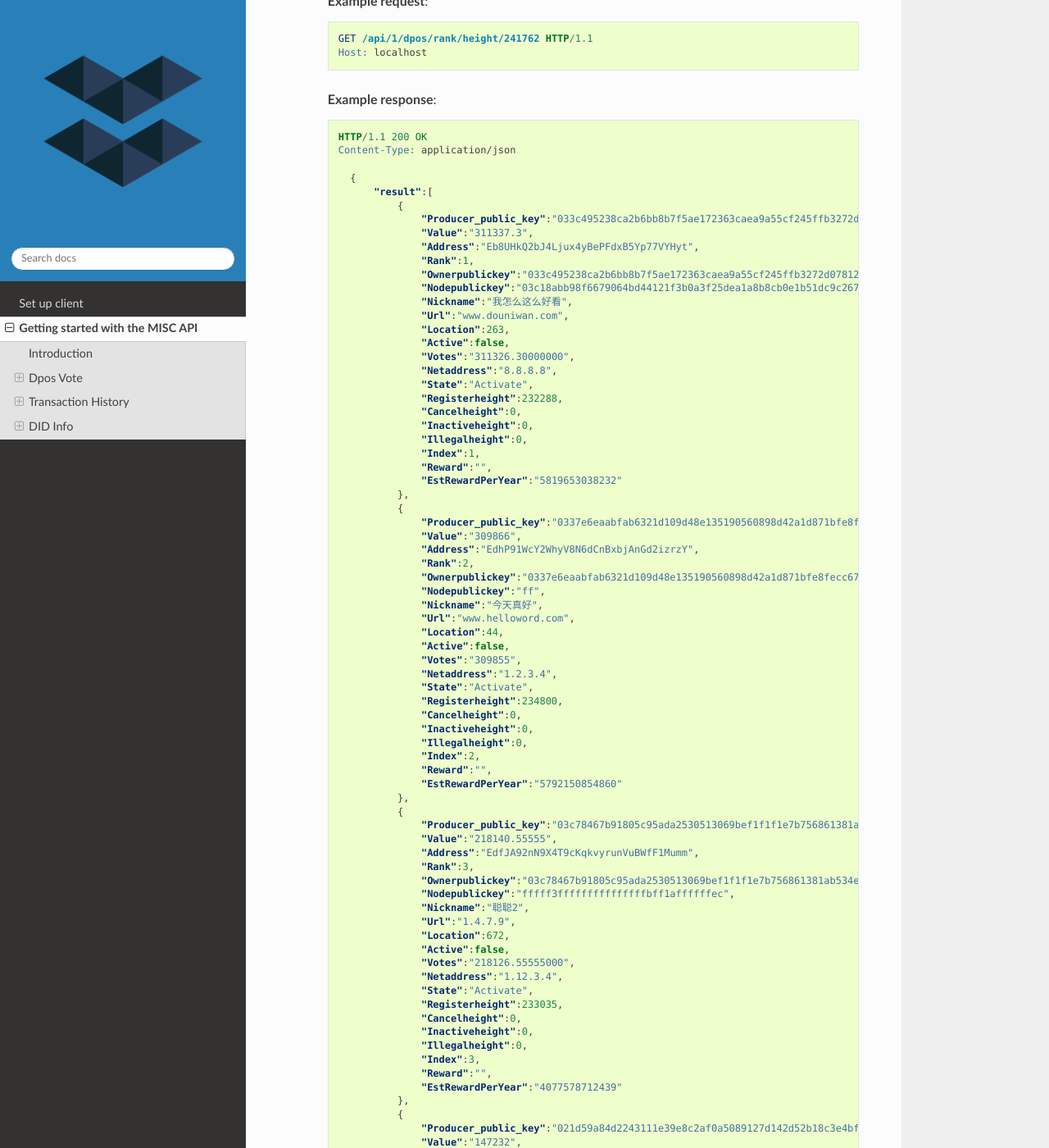
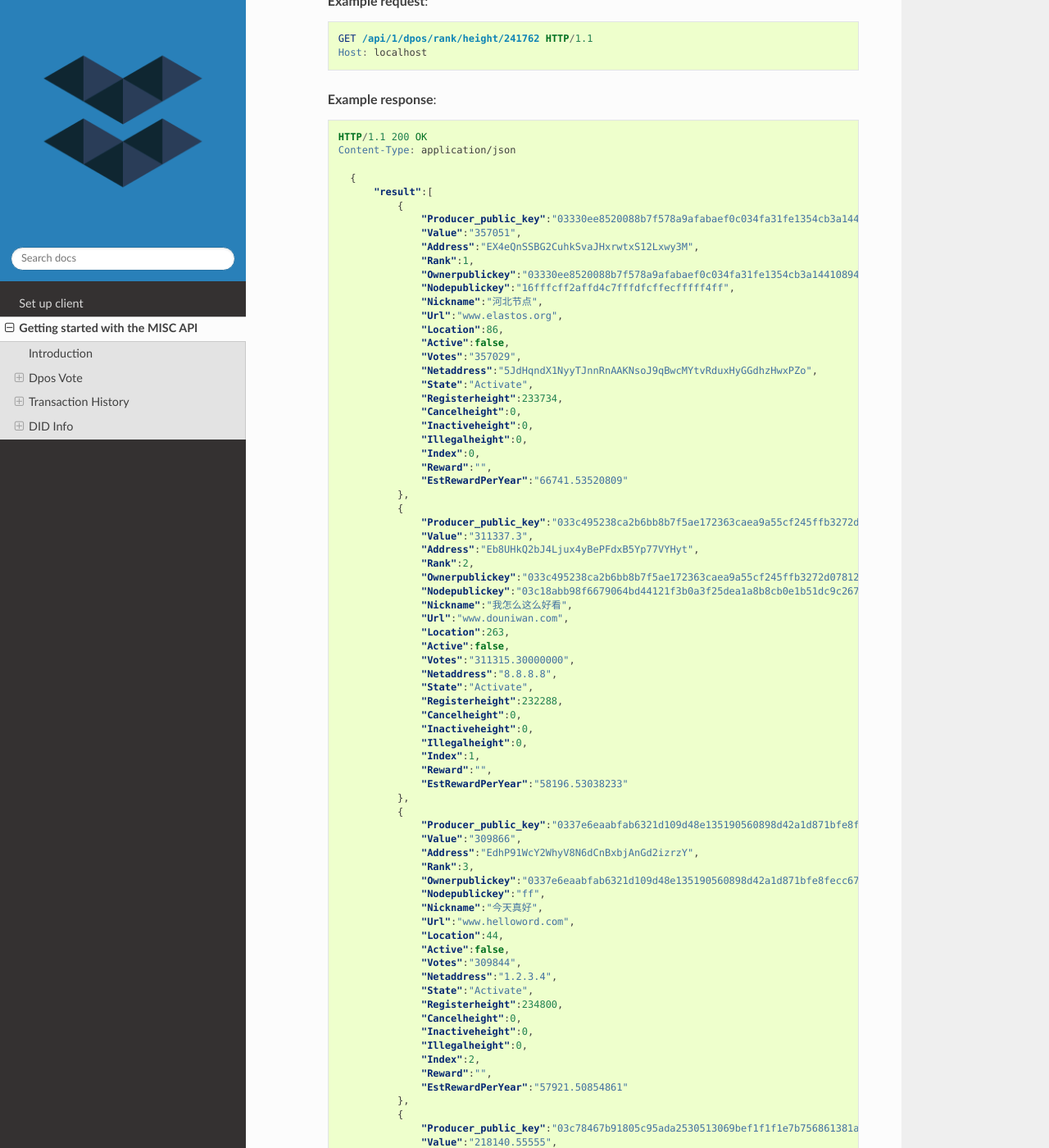
Before and after one commit to elastos/Elastos.ORG.API.Misc, a Sphinx documentation site: the page built from docs/api_guide.rst, in a window 1280 px wide and 1400 px high, scrolled down 3308 px. Shown: the whole window at 82% size. Built offline with Sphinx 7.4.7 and the Read the Docs theme 2.0.0, drawn with Linux system fonts in a browser that asks for light colours; some of the changed text lies outside the part shown.

Commit message:
Minor fix

```diff
--- a/docs/api_guide.rst
+++ b/docs/api_guide.rst
@@ -190,17 +190,39 @@ rank list of producer
             {
                 "result":[
                     {
+                        "Producer_public_key":"03330ee8520088b7f578a9afabaef0c034fa31fe1354cb3a14410894f974132800",
+                        "Value":"357051",
+                        "Address":"EX4eQnSSBG2CuhkSvaJHxrwtxS12Lxwy3M",
+                        "Rank":1,
+                        "Ownerpublickey":"03330ee8520088b7f578a9afabaef0c034fa31fe1354cb3a14410894f974132800",
+                        "Nodepublickey":"16fffcff2affd4c7fffdfcffecfffff4ff",
+                        "Nickname":"河北节点",
+                        "Url":"www.elastos.org",
+                        "Location":86,
+                        "Active":false,
+                        "Votes":"357029",
+                        "Netaddress":"5JdHqndX1NyyTJnnRnAAKNsoJ9qBwcMYtvRduxHyGGdhzHwxPZo",
+                        "State":"Activate",
+                        "Registerheight":233734,
+                        "Cancelheight":0,
+                        "Inactiveheight":0,
+                        "Illegalheight":0,
+                        "Index":0,
+                        "Reward":"",
+                        "EstRewardPerYear":"66741.53520809"
+                    },
+                    {
                         "Producer_public_key":"033c495238ca2b6bb8b7f5ae172363caea9a55cf245ffb3272d078126b1fe3e7cd",
                         "Value":"311337.3",
                         "Address":"Eb8UHkQ2bJ4Ljux4yBePFdxB5Yp77VYHyt",
-                        "Rank":1,
+                        "Rank":2,
                         "Ownerpublickey":"033c495238ca2b6bb8b7f5ae172363caea9a55cf245ffb3272d078126b1fe3e7cd",
                         "Nodepublickey":"03c18abb98f6679064bd44121f3b0a3f25dea1a8b8cb0e1b51dc9c26729f07ddc9",
                         "Nickname":"我怎么这么好看",
                         "Url":"www.douniwan.com",
                         "Location":263,
                         "Active":false,
-                        "Votes":"311326.30000000",
+                        "Votes":"311315.30000000",
                         "Netaddress":"8.8.8.8",
                         "State":"Activate",
                         "Registerheight":232288,
@@ -209,20 +231,20 @@ rank list of producer
                         "Illegalheight":0,
                         "Index":1,
                         "Reward":"",
-                        "EstRewardPerYear":"5819653038232"
+                        "EstRewardPerYear":"58196.53038233"
                     },
                     {
                         "Producer_public_key":"0337e6eaabfab6321d109d48e135190560898d42a1d871bfe8fecc67f4c3992250",
                         "Value":"309866",
                         "Address":"EdhP91WcY2WhyV8N6dCnBxbjAnGd2izrzY",
-                        "Rank":2,
+                        "Rank":3,
                         "Ownerpublickey":"0337e6eaabfab6321d109d48e135190560898d42a1d871bfe8fecc67f4c3992250",
                         "Nodepublickey":"ff",
                         "Nickname":"今天真好",
                         "Url":"www.helloword.com",
                         "Location":44,
                         "Active":false,
-                        "Votes":"309855",
+                        "Votes":"309844",
                         "Netaddress":"1.2.3.4",
                         "State":"Activate",
                         "Registerheight":234800,
@@ -231,20 +253,20 @@ rank list of producer
                         "Illegalheight":0,
                         "Index":2,
                         "Reward":"",
-                        "EstRewardPerYear":"5792150854860"
+                        "EstRewardPerYear":"57921.50854861"
                     },
                     {
                         "Producer_public_key":"03c78467b91805c95ada2530513069bef1f1f1e7b756861381ab534efa6d94e40a",
                         "Value":"218140.55555",
                         "Address":"EdfJA92nN9X4T9cKqkvyrunVuBWfF1Mumm",
-                        "Rank":3,
+                        "Rank":4,
                         "Ownerpublickey":"03c78467b91805c95ada2530513069bef1f1f1e7b756861381ab534efa6d94e40a",
                         "Nodepublickey":"fffff3fffffffffffffffbff1affffffec",
                         "Nickname":"聪聪2",
                         "Url":"1.4.7.9",
                         "Location":672,
                         "Active":false,
-                        "Votes":"218126.55555000",
+                        "Votes":"218115.55555000",
                         "Netaddress":"1.12.3.4",
                         "State":"Activate",
                         "Registerheight":233035,
@@ -253,20 +275,20 @@ rank list of producer
                         "Illegalheight":0,
                         "Index":3,
                         "Reward":"",
-                        "EstRewardPerYear":"4077578712439"
+                        "EstRewardPerYear":"40775.78712439"
                     },
                     {
                         "Producer_public_key":"021d59a84d2243111e39e8c2af0a5089127d142d52b18c3e4bf744e0c6f8af44e0",
                         "Value":"147232",
                         "Address":"ESpTiKXgLcYkzxdD7MuCmL9y9fbWrnH591",
-                        "Rank":4,
+                        "Rank":5,
                         "Ownerpublickey":"021d59a84d2243111e39e8c2af0a5089127d142d52b18c3e4bf744e0c6f8af44e0",
                         "Nodepublickey":"ffff1230ffff",
                         "Nickname":"www.12306.cn",
                         "Url":"www.12306.cn",
                         "Location":244,
                         "Active":false,
-                        "Votes":"147221",
+                        "Votes":"147210",
                         "Netaddress":"www.12306.cn",
                         "State":"Activate",
                         "Registerheight":232899,
```
Also changed, not shown: other parts of docs/api_guide.rst (+41 -65 lines), 1 other file.
